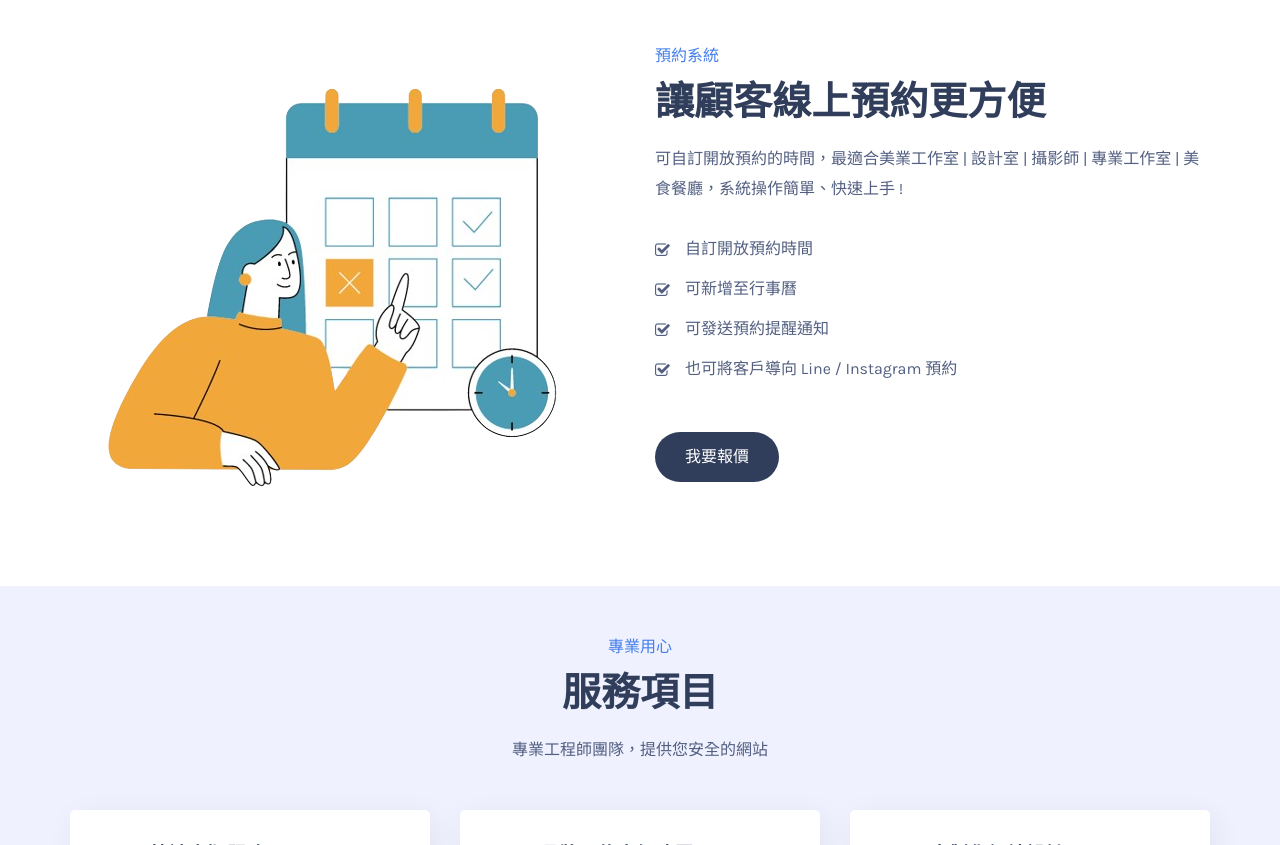
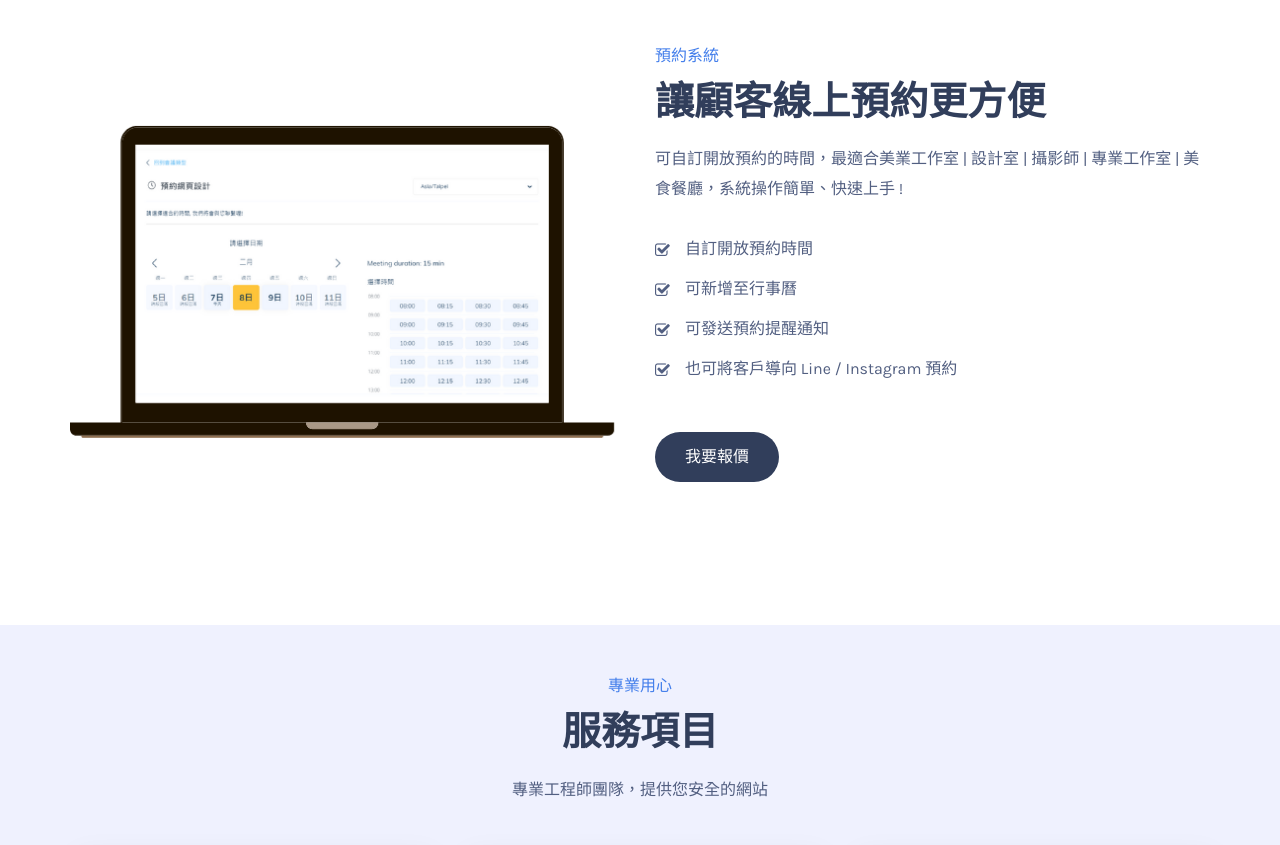
Before and after one commit to prince811009/reservation_website, a plain HTML site: page index.html in a window 1280 px wide. Shown: the part 1623-2468 px from the top of the page. Drawn offline with Linux system fonts and the light colour scheme; files whose address does not match are found by name.

Commit message:
add reservation img

```diff
--- a/index.html
+++ b/index.html
@@ -444,7 +444,7 @@
                 </div>
                 <div class="row mt-5">
                     <div class="col-lg-6  wow fadeInUp ">
-                        <img  src="images/home/home-point-2.png" class="attachment-full" alt="" sizes="100vw">
+                        <img  src="images/home/home-point-4.png" class="attachment-full" alt="" sizes="100vw">
                     </div>
                     <div class="col-lg-6 wow fadeInUp align-items-center">
                         <div class="title-box wow fadeInUp text-left">
```
Also changed, not shown: images/home/home-point-4.png (added).
